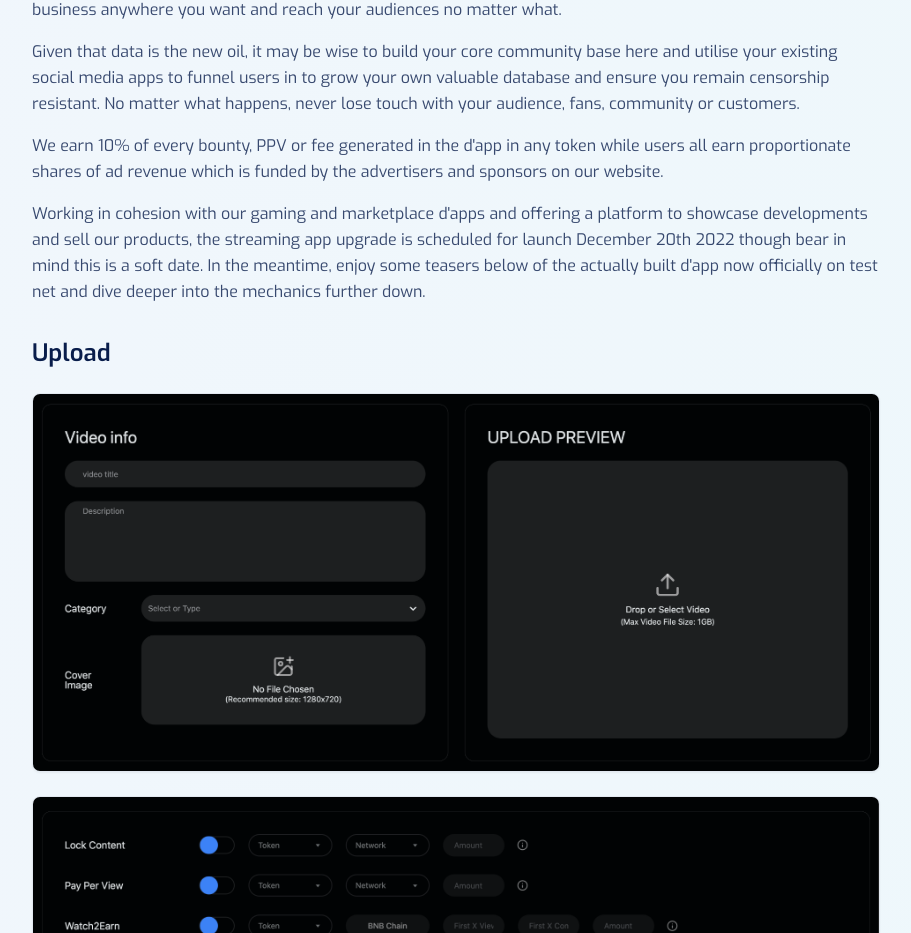
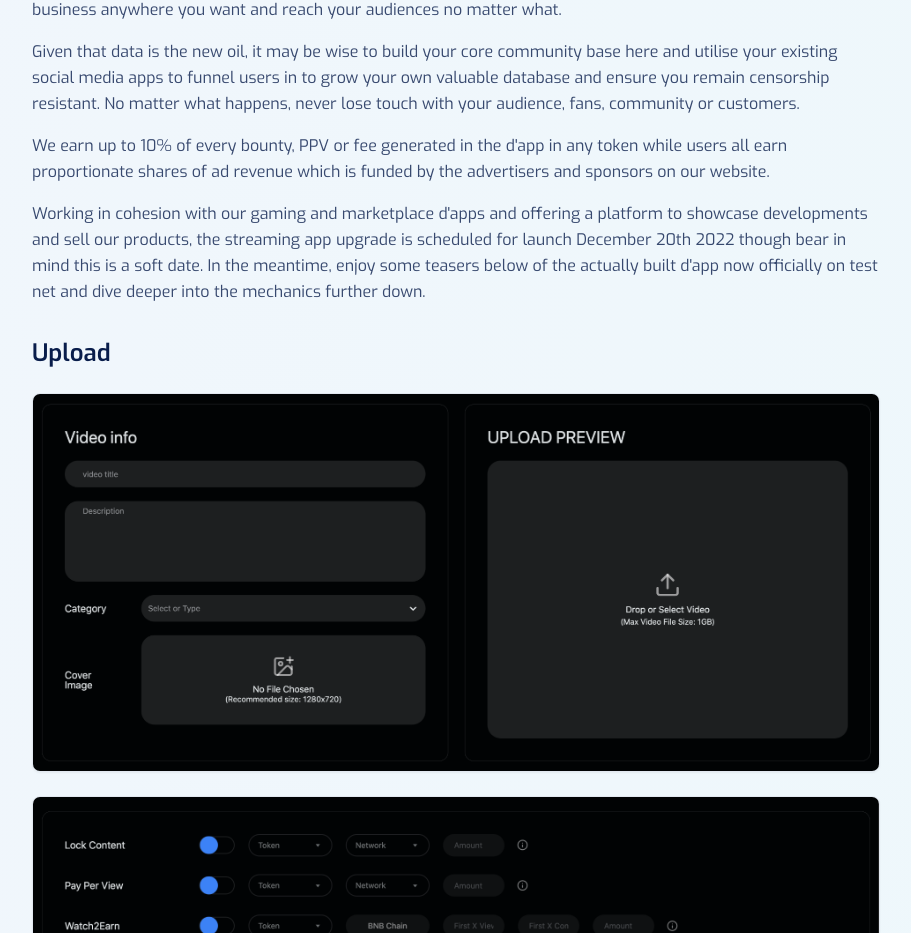
Before and after one commit to maldoteth/dehubdocs, a React (Vite) app: page /docs/dapps in a window 1280 px wide. Shown: the part 811-1744 px from the top of the page, without its empty margins (312-1223 px from the left). Built offline with nearby package versions, Linux system fonts and the light colour scheme.

Commit message:
Visual edit in Lovable
Edited UI in Lovable

```diff
--- a/src/pages/docs/Dapp.tsx
+++ b/src/pages/docs/Dapp.tsx
@@ -118,9 +118,7 @@ const Dapp = () => {
             Given that data is the new oil, it may be wise to build your core community base here and utilise your existing social media apps to funnel users in to grow your own valuable database and ensure you remain censorship resistant. No matter what happens, never lose touch with your audience, fans, community or customers.
           </p>
 
-          <p className="text-royal-blue/80 leading-relaxed mb-4 font-exo">
-            We earn 10% of every bounty, PPV or fee generated in the d'app in any token while users all earn proportionate shares of ad revenue which is funded by the advertisers and sponsors on our website.
-          </p>
+          <p className="text-royal-blue/80 leading-relaxed mb-4 font-exo">We earn up to 10% of every bounty, PPV or fee generated in the d'app in any token while users all earn proportionate shares of ad revenue which is funded by the advertisers and sponsors on our website.</p>
 
           <p className="text-royal-blue/80 leading-relaxed mb-6 font-exo">
             Working in cohesion with our gaming and marketplace d'apps and offering a platform to showcase developments and sell our products, the streaming app upgrade is scheduled for launch December 20th 2022 though bear in mind this is a soft date. In the meantime, enjoy some teasers below of the actually built d'app now officially on test net and dive deeper into the mechanics further down.
```
